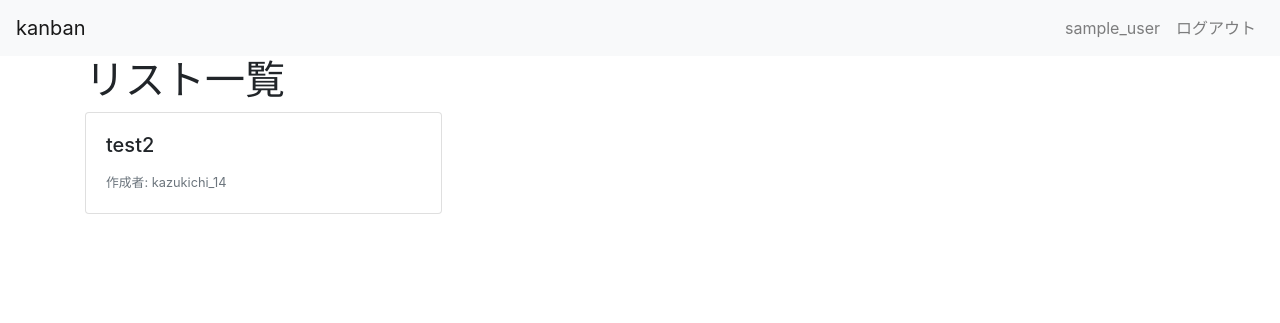
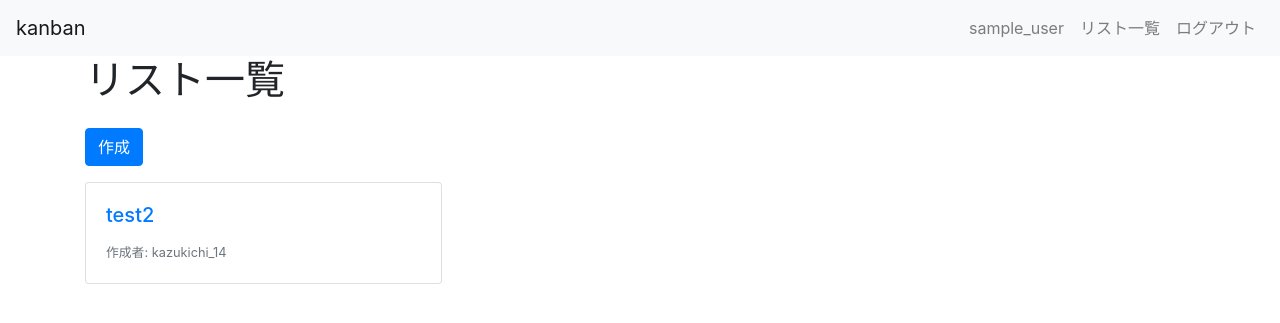
Before and after one commit to kz-oita/kanban-python, a Django app: page /kanban/lists/ in a window 1280 px wide. Shown: the top 323 px of the page. Run offline with Django 3.2, Linux system fonts and the light colour scheme; a user stored in the database is signed in; data comes from the database, SQL or seed files in the repository; both versions use the stored data as it was after the commit; some libraries are stand-ins or nearby versions.

Commit message:
add function edit list

```diff
--- a/kanban/templates/kanban/base.html
+++ b/kanban/templates/kanban/base.html
@@ -26,6 +26,9 @@
               <a class="nav-link" href="{% url 'kanban:users_detail' request.user.pk %}">{{ request.user.username }}</a>
             </li>
             <li class="nav-item">
+              <a class="nav-link" href="{% url 'kanban:lists_list' %}">リスト一覧</a>
+            </li>
+            <li class="nav-item">
               <a class="nav-link" href="{% url 'logout' %}">ログアウト</a>
             </li>
             {% else %}
--- a/kanban/templates/kanban/lists/list.html
+++ b/kanban/templates/kanban/lists/list.html
@@ -3,16 +3,17 @@
 {% block content %}
 <div class="container">
   <h1>リスト一覧</h1>
+  <a class="btn btn-primary my-3" href="{% url 'kanban:lists_create' %}" role="button">作成</a>
   <div class="card-columns">
     {% for list in list_list %}
-    <div class="card">
+    <a href="{% url 'kanban:lists_detail' list.pk %}" class="card">
       <div class="card-body">
         <h5 class="card-title">{{ list.title }}</h5>
         <footer>
           <small class="text-muted">作成者: {{ list.user.username }}</small>
         </footer>
       </div>
-    </div>
+    </a>
     {% endfor %}
   </div>
 </div>
--- a/kanban/urls.py
+++ b/kanban/urls.py
@@ -13,4 +13,5 @@ urlpatterns = [
     path("lists/", views.ListListView.as_view(), name="lists_list"),
     path("lists/create/", views.ListCreateView.as_view(), name="lists_create"),
     path("lists/<int:pk>/", views.ListDetailView.as_view(), name="lists_detail"),
+    path("lists/<int:pk>/update/", views.ListUpdateView.as_view(), name="lists_update"),
 ]
--- a/kanban/views.py
+++ b/kanban/views.py
@@ -62,3 +62,11 @@ class ListListView(LoginRequiredMixin, ListView):
 class ListDetailView(LoginRequiredMixin, DetailView):
     model = List
     template_name = "kanban/lists/detail.html"
+
+class ListUpdateView(LoginRequiredMixin, UpdateView):
+    model = List
+    template_name = "kanban/lists/update.html"
+    form_class = ListForm
+
+    def get_success_url(self):
+        return resolve_url('kanban:lists_detail', pk=self.kwargs['pk'])
```
Also changed, not shown: kanban/templates/kanban/lists/detail.html (+5 -2 lines), kanban/templates/kanban/lists/update.html (added, +10 -0 lines), db.sqlite3.
